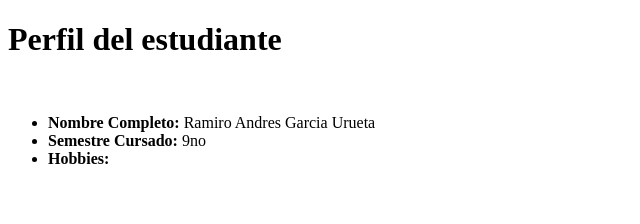
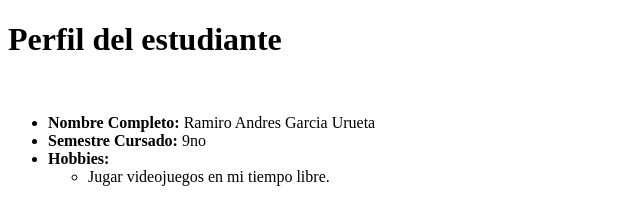
Before and after one commit to Ragar05/student-profile-app, a plain HTML site: page index.html in a window 1280 px wide. Shown: the whole page, without its empty margins (0-640 px from the left). Drawn offline with Linux system fonts and the light colour scheme.

Commit message:
feat: se agrego el primer hobbie

```diff
--- a/index.html
+++ b/index.html
@@ -13,7 +13,9 @@
             <li><strong>Nombre Completo:</strong> Ramiro Andres Garcia Urueta</li>
             <li><strong>Semestre Cursado:</strong> 9no</li>
             <li><strong>Hobbies:</strong>
-
+                <ul>
+                    <li>Jugar videojuegos en mi tiempo libre.</li>
+                </ul>
             </li>
         </ul>
     </div>
```
